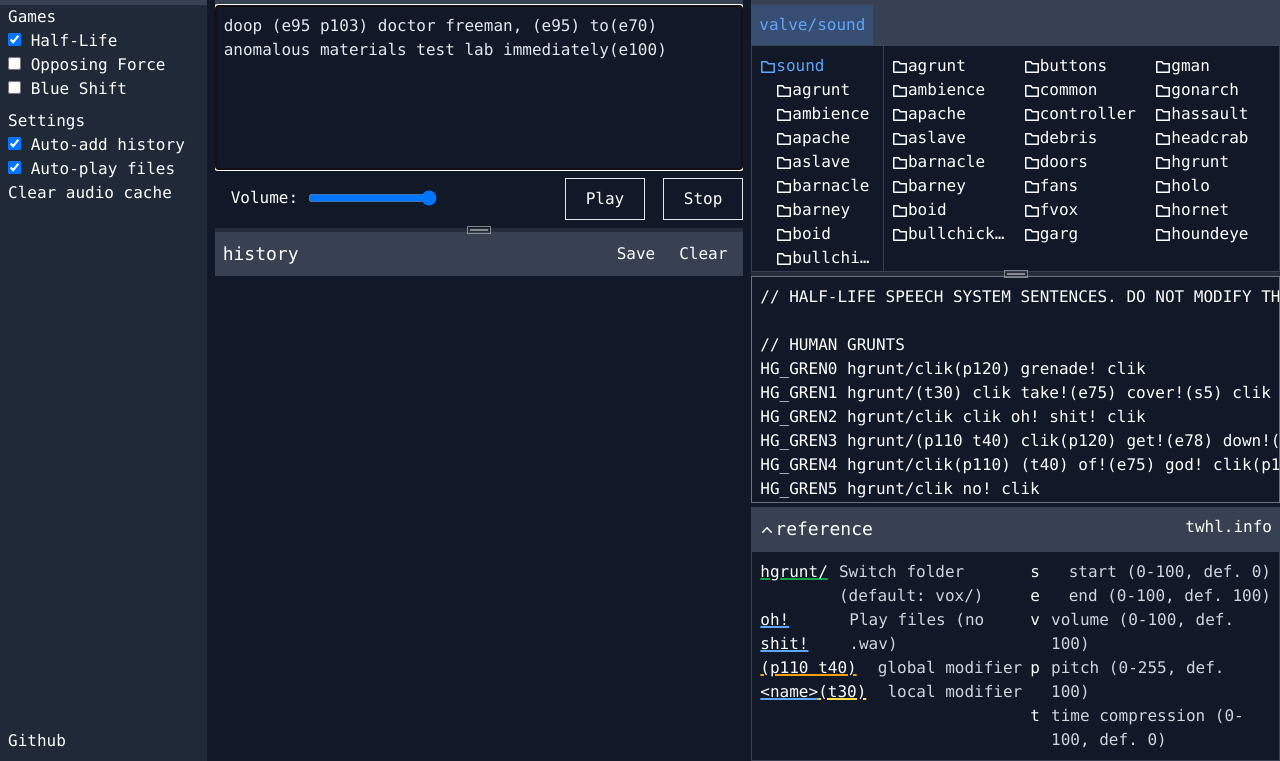
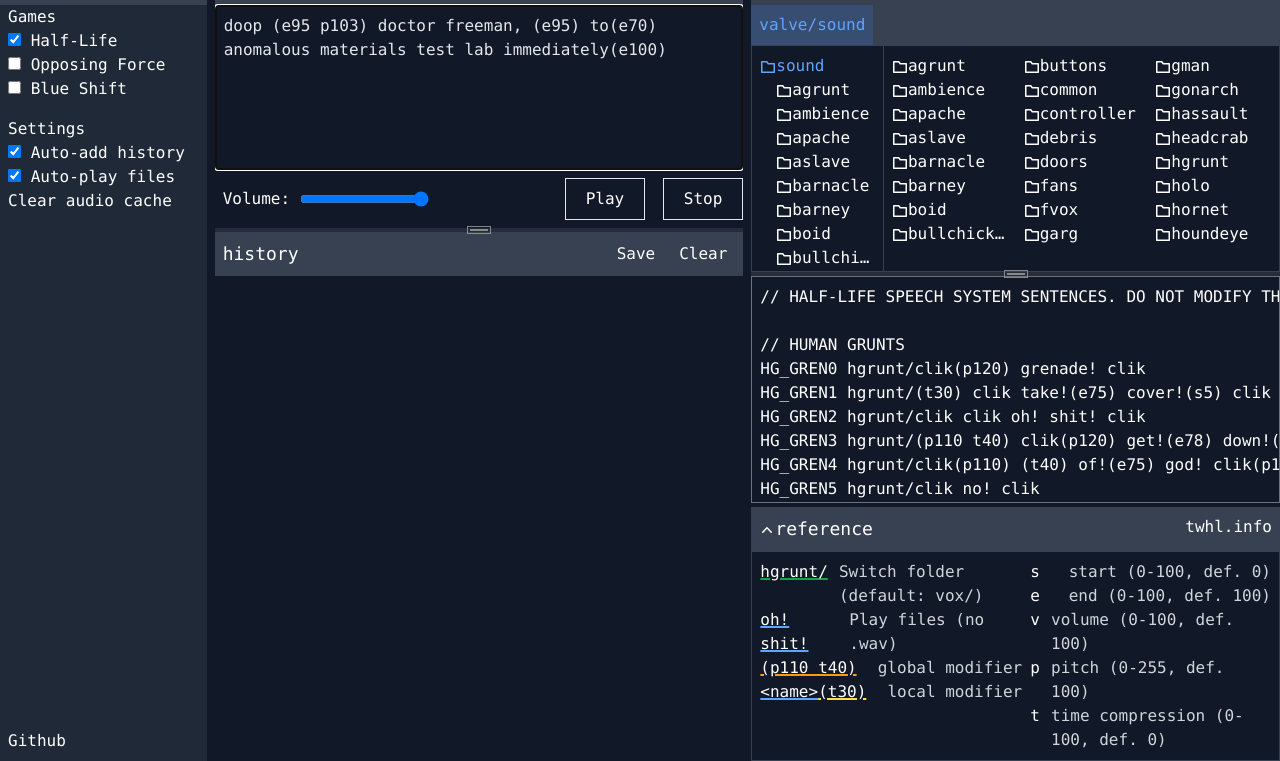
Before and after one commit to mfaizsyahmi/sentences.101, a plain HTML site: page index.html in a window 1280 px wide. Shown: the part 39-800 px from the top of the page. Drawn offline with nearby package versions, Linux system fonts and the light colour scheme; files whose address does not match are found by name.

Commit message:
update layout, readme

```diff
--- a/index.html
+++ b/index.html
@@ -100,10 +100,10 @@ gap-2">
 			</button>
 			<h2 class="text-lg inline-block">sentences.101</h2>
 		</header>
-		<nav class="mt-2 flex-grow flex lg:flex-col lg:justify-between">
+		<nav class="mt-2 flex-grow flex lg:flex-col justify-between gap-2">
 			<form id="sidebar-settings">
-				<ul class="topmenu flex flex-row lg:flex-col">
-					<li class="bold lg:mb-2">Games
+				<ul class="topmenu flex flex-row lg:flex-col gap-2">
+					<li class="bold lg:mb-2 flex-shrink-0">Games
 						<ul id="sound-paths" class="submenu">
 							<!--
 							<li><label><input type="checkbox" id="soundPath" value="valve_sound" checked readonly> Half-Life</label>
@@ -112,7 +112,7 @@ gap-2">
 							 -->
 						</ul>
 					</li>
-					<li class="bold lg:mb-2">Settings
+					<li class="bold lg:mb-2 flex-shrink-0">Settings
 						<ul class="submenu">
 							<li><label><input type="checkbox" name="historyEnable" checked> Auto-add history</label>
 							<li><label><input type="checkbox" name="fileAutoPlay"  checked> Auto-play files</label>
@@ -148,7 +148,7 @@ gap-2">
 				<textarea id="sentences" class="flex-grow w-full h-48 lg:h-auto resize-none bg-gray-900 text-gray-200 border border-gray-500 p-2"
 					>doop (e95 p103) doctor freeman, (e95) to(e70) anomalous materials test lab immediately(e100)</textarea>
 				<div class="flex flex-wrap justify-between">
-					<div class="p-2 m-2 align-middle justify-between">
+					<div class="self-center m-2 align-middle justify-between">
 						Volume:
 						<input id="vol" class="align-middle" type="range" min="0" max="100" value="100" oninput="doAdjustVolume(event)"/>
 					</div>
```
Also changed, not shown: 1 other file.
